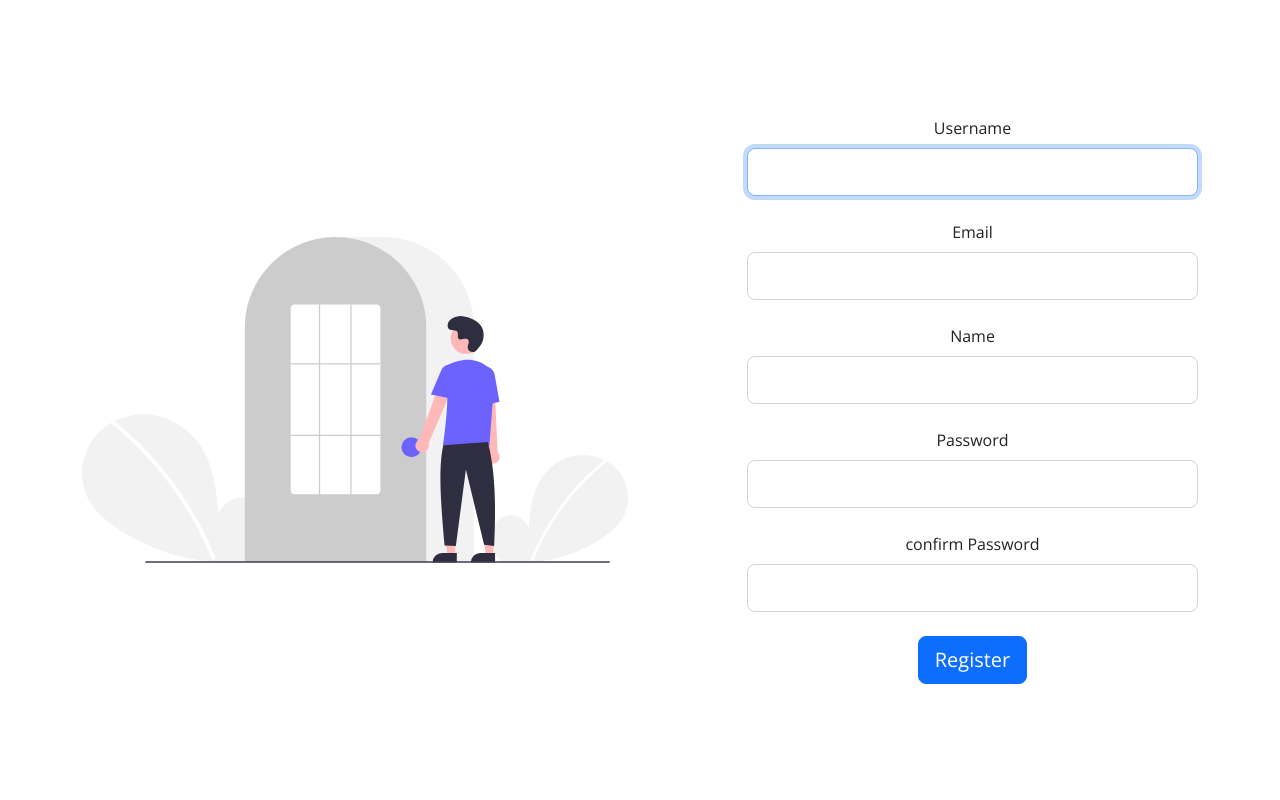
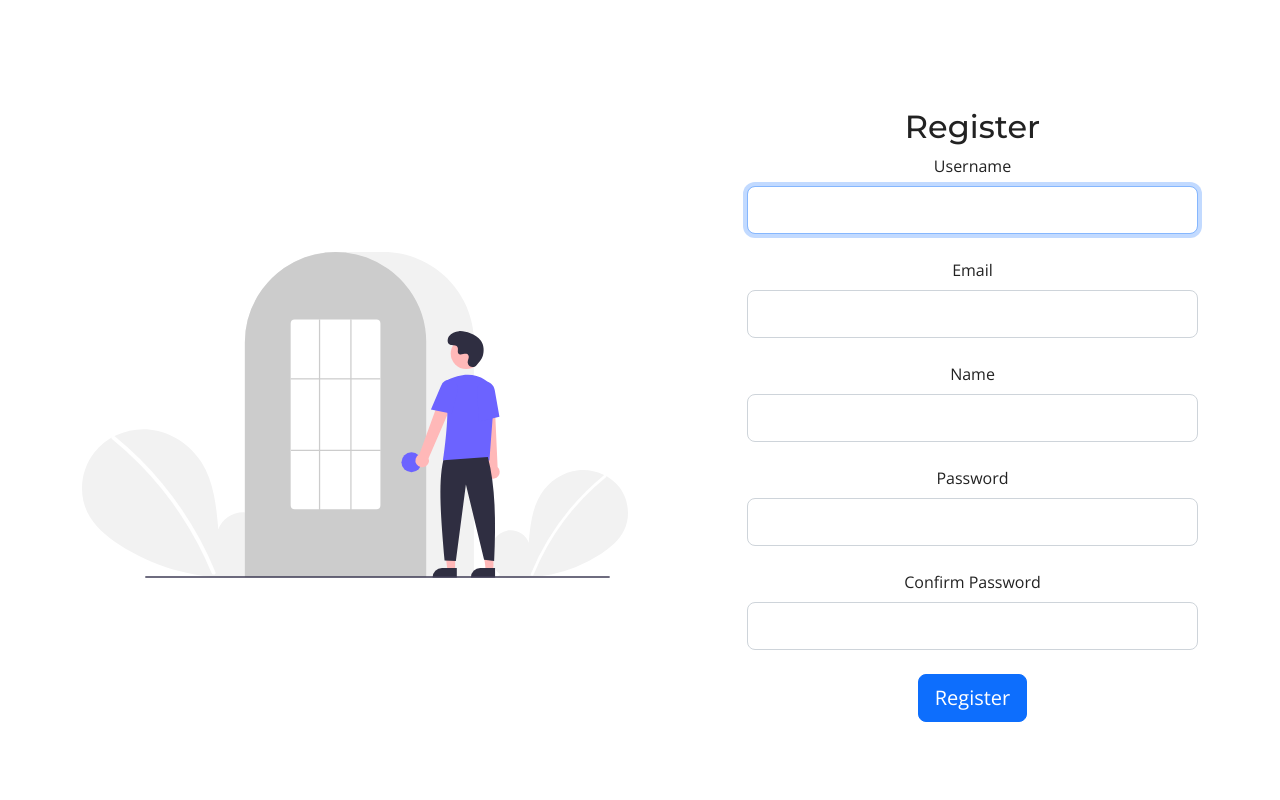
Before and after one commit to Bahaa-Hammad/club, a Django app: page /user/register/ in a window 1280 px wide. Shown: the part 130-930 px from the top of the page. Run offline with Django 4.2, Linux system fonts and the light colour scheme; some libraries are stand-ins or nearby versions.

Commit message:
Improved UI

```diff
--- a/ieee/users/templates/users/register.html
+++ b/ieee/users/templates/users/register.html
@@ -1,7 +1,41 @@
 {% extends "templates/boilerplate.html" %}
+
 {% load static %}
-{% block content %}
+
+{% block styles %}
+
 <style>
+.register-form {
+  background-color: #f7f7f7;
+  border-radius: 10px;
+  padding: 30px;
+}
+.register-form h2 {
+  text-align: center;
+  margin-bottom: 30px;
+}
+.register-form label {
+  font-weight: bold;
+}
+.register-form input[type="text"],
+.register-form input[type="email"],
+.register-form input[type="password"] {
+  border-radius: 5px;
+  border: none;
+  background-color: #eee;
+  padding: 10px;
+  width: 100%;
+  margin-bottom: 20px;
+}
+.register-form button[type="submit"] {
+  background-color: #007bff;
+  color: #fff;
+  border: none;
+  border-radius: 5px;
+  padding: 10px;
+  width: 100%;
+  margin-top: 20px;
+}
 .divider:after,
 .divider:before {
   content: "";
@@ -10,47 +44,49 @@ height: 1px;
   background: #eee;
 }
 </style>
+{% endblock %}
+
+{% block content %}
+
 <section class="vh-100">
   <div class="container py-5 h-100">
+    {% if messages %}
     <div class="container">
-        {% if messages %}
       {% for message in messages %}
-                <div class="alert alert-primary">
-                    <p>{{message}}</p>
+      <div class="alert alert-primary" role="alert">
+        <p>{{ message }}</p>
       </div>
       {% endfor %}
+    </div>
     {% endif %}
-    </div>
     <div class="row d-flex align-items-center justify-content-center h-100">
       <div class="col-md-8 col-lg-7 col-xl-6">
-        <img src="{% static 'assets/img/login.svg' %}"
-          class="img-fluid" alt="Phone image">
+        <img src="{% static 'assets/img/login.svg' %}" class="img-fluid" alt="Phone image">
       </div>
       <div class="col-md-7 col-lg-5 col-xl-5 offset-xl-1 text-center">
-        <form method=POST>
+        <form class="register-form" method="POST">
           {% csrf_token %}
+          <h2>Register</h2>
           <div class="form-outline mb-4">
             <label class="form-label">Username</label>
-            {{form.username}}
+            {{ form.username }}
           </div>
           <div class="form-outline mb-4">
             <label class="form-label">Email</label>
-            {{form.email}}
+            {{ form.email }}
           </div>
           <div class="form-outline mb-4">
             <label class="form-label">Name</label>
-            {{form.first_name}}
+            {{ form.first_name }}
           </div>
-
           <div class="form-outline mb-4">
             <label class="form-label">Password</label>
-            {{form.password1}}
+            {{ form.password1 }}
           </div>
           <div class="form-outline mb-4">
-            <label class="form-label">confirm Password</label>
-            {{form.password2}}
+            <label class="form-label">Confirm Password</label>
+            {{ form.password2 }}
           </div>
-
           <!-- Submit button -->
           <button type="submit" class="btn btn-primary btn-lg btn-block">Register</button>
         </form>
```
Lines whose indentation alone changed are shown as unchanged.
